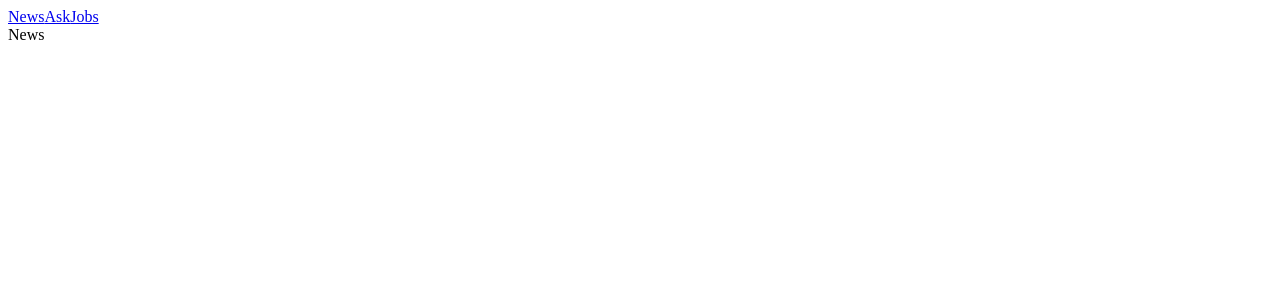
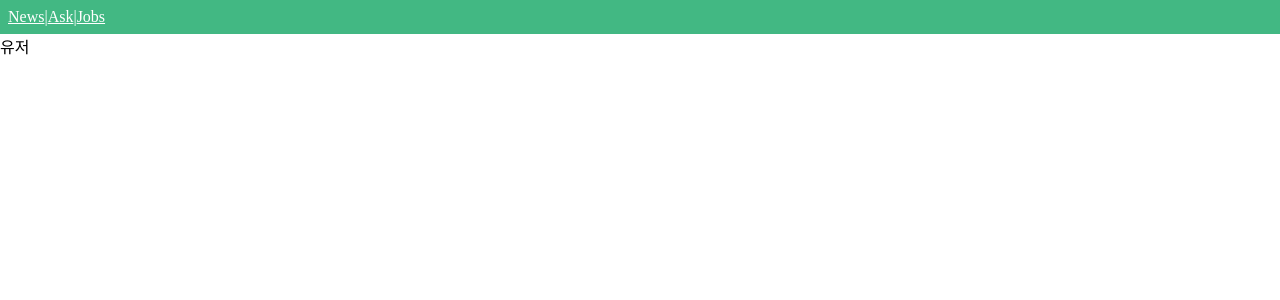
Before and after one commit to j2d1005/study_vue, a Vue app in the folder age-of-vue-03/vue-news/: page /user in a window 1280 px wide. Before the commit this address led to /user#/news. Shown: the top 300 px of the page. Built offline with nearby package versions, Linux system fonts and the light colour scheme.

Commit message:
routes 추가 및 mode 설정

```diff
--- a/age-of-vue-03/vue-news/src/App.vue
+++ b/age-of-vue-03/vue-news/src/App.vue
@@ -17,4 +17,8 @@ export default {
 </script>
 
 <style>
+    body {
+        padding: 0;
+        margin: 0;
+    }
 </style>
--- a/age-of-vue-03/vue-news/src/components/ToolBar.vue
+++ b/age-of-vue-03/vue-news/src/components/ToolBar.vue
@@ -1,17 +1,23 @@
 <template>
-    <div>
-        <router-link to="/news">News</router-link>
-        <router-link to="/ask">Ask</router-link>
+    <div class="header">
+        <router-link to="/news">News</router-link> |
+        <router-link to="/ask">Ask</router-link> |
         <router-link to="/jobs">Jobs</router-link>
     </div>
 </template>
 
-<script>
-export default {
-
-}
-</script>
 
 <style scoped>
-
+    .header {
+        color: white;
+        background-color: #42b883;
+        display: flex;
+        padding: 8px;
+    }
+    .header a {
+        color: inherit;
+    }
+    .header a.router-link-active {
+        color:#354953;
+    }
 </style>
--- /dev/null
+++ b/age-of-vue-03/vue-news/src/views/ItemView.vue
@@ -0,0 +1,15 @@
+<template>
+    <div>
+        아이템
+    </div>
+</template>
+
+<script>
+export default {
+
+}
+</script>
+
+<style scoped>
+
+</style>
--- /dev/null
+++ b/age-of-vue-03/vue-news/src/views/UserView.vue
@@ -0,0 +1,15 @@
+<template>
+    <div>
+        유저
+    </div>
+</template>
+
+<script>
+export default {
+
+}
+</script>
+
+<style scoped>
+
+</style>
```
Also changed, not shown: age-of-vue-03/vue-news/src/router/index.js (+11 -0 lines).
